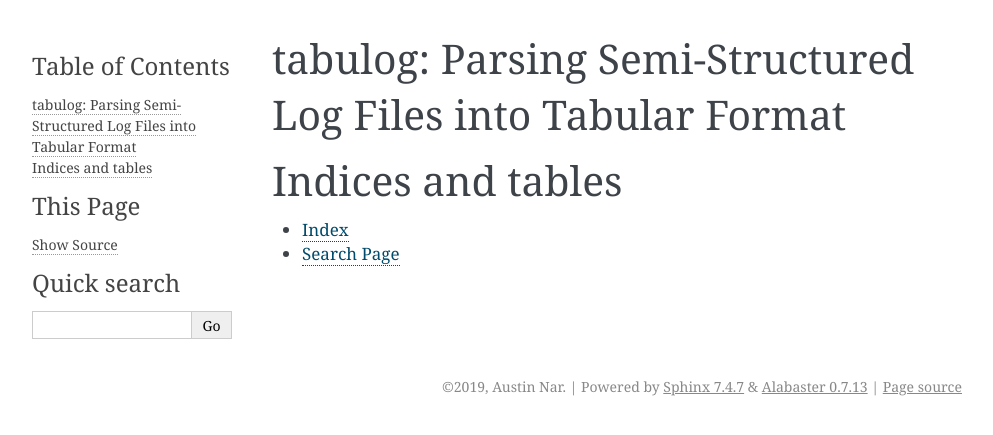
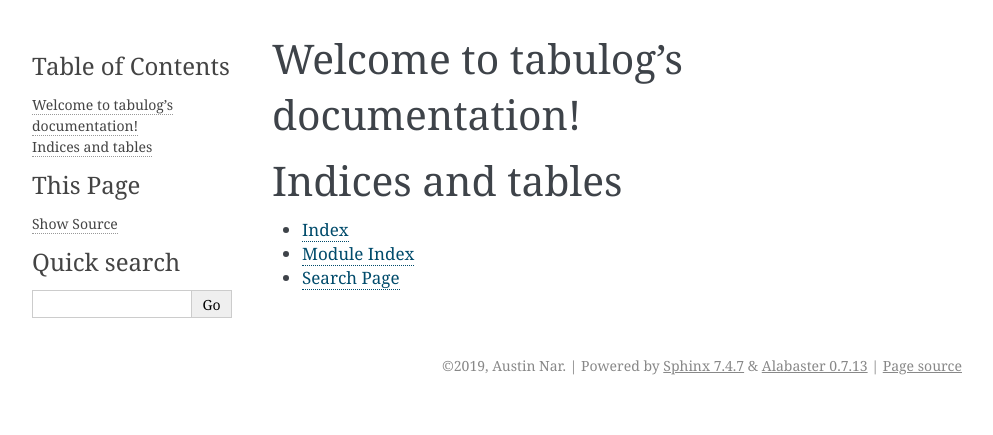
Before and after one commit to austinrwarner/tabulog, a Sphinx documentation site: the page built from docs/index.rst, in a window 1280 px wide. Shown: the top 435 px of the page, without its empty margins (148-1141 px from the left). Built offline with Sphinx 7.4.7, drawn with Linux system fonts in a browser that asks for light colours.

```diff
--- a/docs/conf.py
+++ b/docs/conf.py
@@ -2,7 +2,7 @@
 #
 # This file only contains a selection of the most common options. For a full
 # list see the documentation:
-# http://www.sphinx-doc.org/en/master/config
+# https://www.sphinx-doc.org/en/master/usage/configuration.html
 
 # -- Path setup --------------------------------------------------------------
 
@@ -30,7 +30,8 @@ release = '0.1.1'
 # Add any Sphinx extension module names here, as strings. They can be
 # extensions coming with Sphinx (named 'sphinx.ext.*') or your custom
 # ones.
-extensions = []
+extensions = [
+]
 
 # Add any paths that contain templates here, relative to this directory.
 templates_path = ['_templates']
--- a/docs/index.rst
+++ b/docs/index.rst
@@ -1,10 +1,10 @@
 .. tabulog documentation master file, created by
-   sphinx-quickstart on Tue Aug  6 00:31:50 2019.
+   sphinx-quickstart on Sun Aug 18 15:58:39 2019.
    You can adapt this file completely to your liking, but it should at least
    contain the root `toctree` directive.
 
-tabulog: Parsing Semi-Structured Log Files into Tabular Format
-==============================================================
+Welcome to tabulog's documentation!
+===================================
 
 .. toctree::
    :maxdepth: 2
```
Also changed, not shown: other parts of docs/index.rst (+1 -0 lines).
